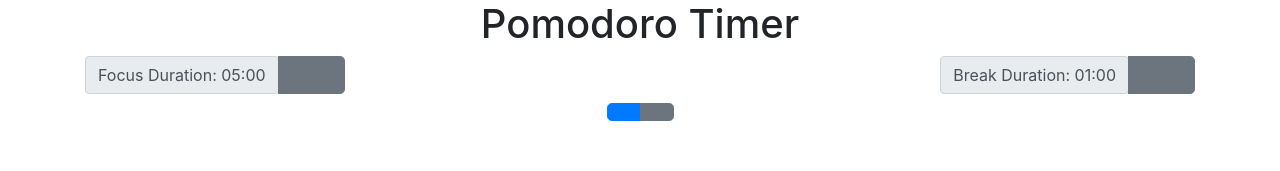
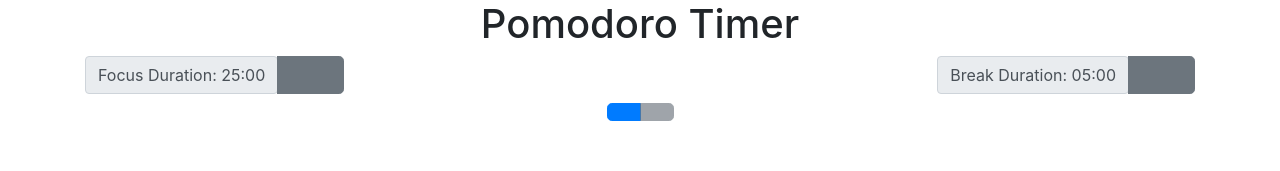
Before and after one commit to ocsfwarch/pomodoro-timer, a React (Create React App) app: page / in a window 1280 px wide. Shown: the top 171 px of the page. Built offline with nearby package versions, Linux system fonts and the light colour scheme; a web font is replaced by a local one.

Commit message:
Commit for all test pass except for 1
The following test is failing:
displays "Focusing for 05:00 minutes" after focus duration is decreased session is started

```diff
--- a/src/App.css
+++ b/src/App.css
@@ -3,5 +3,5 @@
 }
 
 .hide {
-  visibility: hidden;
+  display: none;
 }
--- a/src/pomodoro/BreakControl.js
+++ b/src/pomodoro/BreakControl.js
@@ -5,9 +5,9 @@ const BreakControl = ({ breakDuration, updateBreakDuration, isDisabled }) => {
   const display = minutesToDuration(breakDuration);
   const handleDurationEvent = (strType) => {
     if (strType === "increase") {
-      updateBreakDuration(++breakDuration);
+      updateBreakDuration((breakDuration += 1));
     } else {
-      updateBreakDuration(--breakDuration);
+      updateBreakDuration((breakDuration -= 1));
     }
   };
   return (
--- a/src/pomodoro/Pomodoro.js
+++ b/src/pomodoro/Pomodoro.js
@@ -58,15 +58,17 @@ function Pomodoro() {
   const [isTimerRunning, setIsTimerRunning] = useState(false);
   // The current session - null where there is no session running
   const [session, setSession] = useState(null);
+  const [sessionStop, setSessionStop] = useState(false);
+  const [isSessionActive, setIsSessionActive] = useState(false);
 
   // ToDo: Allow the user to adjust the focus and break duration.
-  const [focusDuration, setFocusDuration] = useState(5);
-  const [breakDuration, setBreakDuration] = useState(1);
+  const [focusDuration, setFocusDuration] = useState(25);
+  const [breakDuration, setBreakDuration] = useState(5);
   const MAXFocus = 60;
   const MINFocus = 5;
-  const MAXBreak = 5;
+  const MAXBreak = 15;
   const MINBreak = 1;
-  const INTERVAL = 100;
+  const INTERVAL = 1000;
 
   /**
    * Custom hook that invokes the callback function every second
@@ -84,25 +86,33 @@ function Pomodoro() {
     isTimerRunning ? INTERVAL : null
   );
 
-  /**
+  function stopSession() {
+    setIsTimerRunning(() => false);
+    setSession(() => null);
+    setSessionStop(() => true);
+    setIsSessionActive(() => false);
+  }
+  /**q
    * Called whenever the play/pause button is clicked.
    */
   function playPause() {
     setIsTimerRunning((prevState) => {
       const nextState = !prevState;
-      console.log(`prevState = ${prevState}, nextState = ${nextState}`);
+
       if (nextState) {
         setSession((prevStateSession) => {
           // If the timer is starting and the previous session is null,
           // start a focusing session.
           if (prevStateSession === null) {
+            setSessionStop(false);
+            setIsSessionActive(true);
             return {
               label: "Focusing",
-              timeRemaining: focusDuration * 60,
-              sessionTime: focusDuration,
+              timeRemaining: +focusDuration * 60,
+              sessionTime: +focusDuration,
             };
           }
-          return prevStateSession;
+          return { ...prevStateSession };
         });
       }
       return nextState;
@@ -111,13 +121,13 @@ function Pomodoro() {
 
   function updateFocusDuration(val) {
     if (val >= MINFocus && val <= MAXFocus) {
-      setFocusDuration(val);
+      setFocusDuration(() => val);
     }
   }
 
   function updateBreakDuration(val) {
     if (val >= MINBreak && val <= MAXBreak) {
-      setBreakDuration(val);
+      setBreakDuration(() => val);
     }
   }
 
@@ -127,22 +137,29 @@ function Pomodoro() {
         <FocusControl
           focusDuration={focusDuration}
           updateFocusDuration={updateFocusDuration}
-          isDisabled={isTimerRunning}
+          isDisabled={isSessionActive}
         />
         <BreakControl
           breakDuration={breakDuration}
           updateBreakDuration={updateBreakDuration}
-          isDisabled={isTimerRunning}
+          isDisabled={isSessionActive}
         />
       </div>
       <div className="row">
-        <TimerControl playPause={playPause} isTimerRunning={isTimerRunning} />{" "}
+        <TimerControl
+          playPause={playPause}
+          isTimerRunning={isTimerRunning}
+          isDisabled={isTimerRunning}
+          stopSession={stopSession}
+        />
       </div>
       <div>
         {/* TODO: This area should show only when there is an active focus or break - i.e. the session is running or is paused */}
         <div className="row mb-2">
           <TimerDisplay
             isTimerRunning={isTimerRunning}
+            isSessionActive={isSessionActive}
+            sessionStop={sessionStop}
             sessionLabel={session?.label}
             sessionTime={session?.sessionTime}
             sessionTimeToGo={session?.timeRemaining}
@@ -150,7 +167,6 @@ function Pomodoro() {
         </div>
         <div className="row mb-2">
           <ProgressDisplay
-            isTimerRunning={isTimerRunning}
             sessionTime={session?.sessionTime}
             sessionTimeToGo={session?.timeRemaining}
           />
--- a/src/pomodoro/ProgressDisplay.js
+++ b/src/pomodoro/ProgressDisplay.js
@@ -1,18 +1,19 @@
 import React, { useState, useEffect } from "react";
 
-const ProgressDisplay = ({ isTimerRunning, sessionTime, sessionTimeToGo }) => {
+const ProgressDisplay = ({ sessionTime, sessionTimeToGo }) => {
   const [width, setWidth] = useState("0%");
   const [now, setNow] = useState(0);
 
   useEffect(() => {
-    const current =
-      100 - Math.floor((sessionTimeToGo / (sessionTime * 60)) * 100);
+    const current = Number(
+      100 - (sessionTimeToGo / (sessionTime * 60)) * 100
+    ).toFixed(2);
     setWidth(`${current}%`);
-    setNow(current);
+    setNow(Math.floor(current));
   }, [sessionTime, sessionTimeToGo]);
 
   return (
-    <div className={isTimerRunning ? "col" : "col hide"}>
+    <div className={sessionTime ? "col" : "col hide"}>
       <div className="progress" style={{ height: "20px" }}>
         <div
           className="progress-bar"
--- a/src/pomodoro/TimerControl.js
+++ b/src/pomodoro/TimerControl.js
@@ -1,7 +1,16 @@
 import React from "react";
 import classNames from "../utils/class-names";
 
-const TimerControl = ({ playPause, isTimerRunning }) => {
+const TimerControl = ({
+  playPause,
+  isTimerRunning,
+  isDisabled,
+  stopSession,
+}) => {
+  const handleSessionStop = (event) => {
+    event.preventDefault();
+    stopSession();
+  };
   return (
     <div className="col">
       <div
@@ -31,6 +40,8 @@ const TimerControl = ({ playPause, isTimerRunning }) => {
           className="btn btn-secondary"
           data-testid="stop"
           title="Stop the session"
+          onClick={handleSessionStop}
+          disabled={!isDisabled}
         >
           <span className="oi oi-media-stop" />
         </button>
--- a/src/pomodoro/TimerDisplay.js
+++ b/src/pomodoro/TimerDisplay.js
@@ -1,33 +1,44 @@
 import React, { useState, useEffect } from "react";
-import { minutesToDuration } from "../utils/duration";
+import { minutesToDuration, secondsToDuration } from "../utils/duration";
 
 const TimerDisplay = ({
   isTimerRunning,
+  isSessionActive,
+  sessionStop,
   sessionLabel,
   sessionTime,
   sessionTimeToGo,
 }) => {
-  const [displayTime, setDisplayTime] = useState("00:00");
   const [displayTimeToGo, setDisplayTimeToGo] = useState("00:00");
+  const [sessionTitle, setSessionTitle] = useState(
+    isTimerRunning && sessionLabel && sessionTime
+      ? `${sessionLabel} for ${minutesToDuration(sessionTime)} minutes`
+      : "Focusing for 25:00 minutes"
+  );
 
-  //useEffect(() => {
-  //  setDisplayTime(minutesToDuration(sessionTime));
-  //}, [sessionTime]);
+  useEffect(() => {
+    if (sessionLabel && sessionTime) {
+      setSessionTitle(
+        () => `${sessionLabel} for ${minutesToDuration(sessionTime)} minutes`
+      );
+    }
+  }, [isTimerRunning, sessionStop, sessionLabel, sessionTime]);
 
-  //useEffect(() => {
-  //  setDisplayTimeToGo(minutesToDuration(sessionTimeToGo / 60));
-  //}, [sessionTimeToGo]);
+  useEffect(() => {
+    setDisplayTimeToGo(secondsToDuration(sessionTimeToGo));
+  }, [sessionTimeToGo]);
 
   return (
-    <div className={isTimerRunning ? "col" : "col hide"}>
+    <div className={sessionLabel ? "col" : "col hide"}>
       {/* TODO: Update message below to include current session (Focusing or On Break) total duration */}
-      <h2 data-testid="session-title">
-        {sessionLabel} for {displayTime} minutes
-      </h2>
+      <h2 data-testid={sessionLabel ? "session-title" : ""}>{sessionTitle}</h2>
       {/* TODO: Update message below correctly format the time remaining in the current session */}
-      <p className="lead" data-testid="session-sub-title">
+      <p className="lead" data-testid={sessionLabel ? "session-sub-title" : ""}>
         {displayTimeToGo} remaining
       </p>
+      <h1 className={!isTimerRunning && isSessionActive ? "" : "hide"}>
+        PAUSED
+      </h1>
     </div>
   );
 };
```
